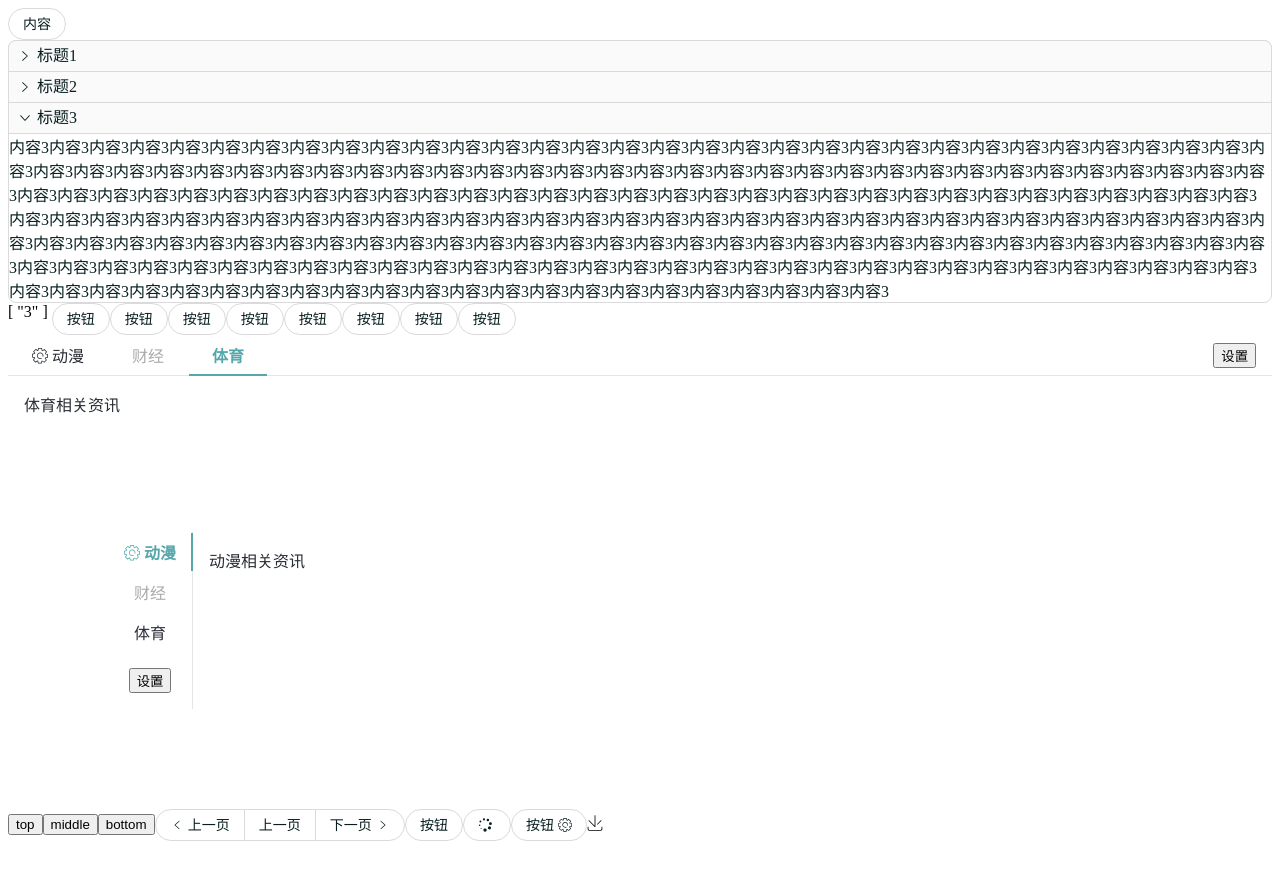
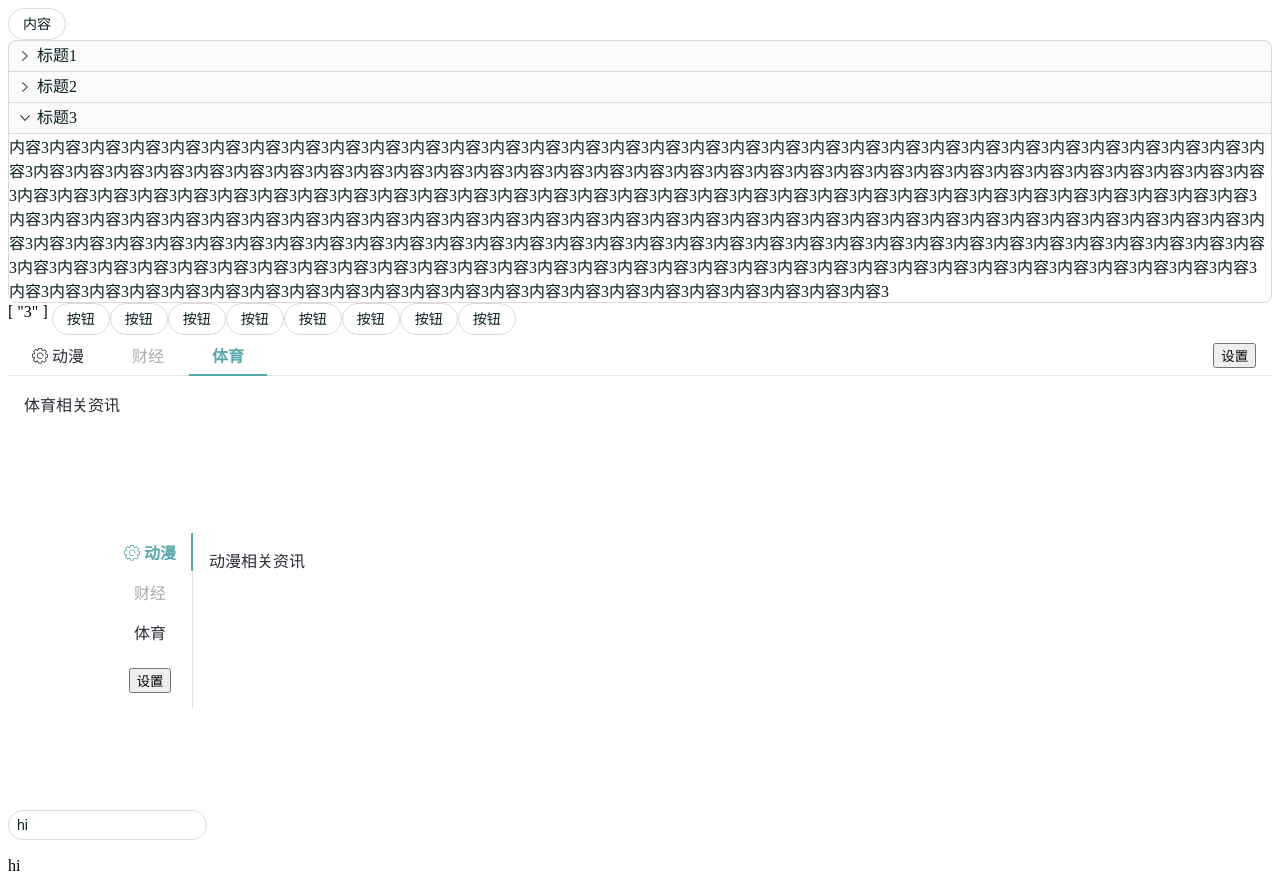
Before and after one commit to Hyuain/hais-ui-new, a Vue app: page / in a window 1280 px wide. Shown: the top 890 px of the page. Before the commit the page ends 849 px from the top, so only its background shows below. Built offline with nearby package versions, Linux system fonts and the light colour scheme.

Commit message:
调整 Input 样式

```diff
--- a/src/App.vue
+++ b/src/App.vue
@@ -104,6 +104,21 @@
       </hai-tabs>
     </div>
 
+        <div class="box">
+          <hai-input v-model="message"></hai-input>
+          <p>{{message}}</p>
+          <button @click="message+=1">+1</button>
+          <hai-input value="啧啧啧" disabled></hai-input>
+          <hai-input value="啧啧啧" readonly></hai-input>
+        </div>
+
+        <div class="box">
+          <hai-input value="啧" error="姓名不能少于两个字"></hai-input>
+        </div>
+        <div class="box">
+          <hai-input value="啧"  @focus="this.focus2"></hai-input>
+        </div>
+
     <button @click="showToast1">top</button>
     <button @click="showToast2">middle</button>
     <button @click="showToast3">bottom</button>
@@ -131,7 +146,7 @@
   import HaiIcon from '@/components/icon'
   import HaiButton from '@/components/button'
   import HaiButtonGroup from '@/components/button-group.vue'
-  // import HaiInput from '@/components/input.vue'
+  import HaiInput from '@/components/input.vue'
   // import HaiRow from '@/components/row.vue'
   // import HaiCol from '@/components/col.vue'
   // import HaiContainer from '@/components/container.vue'
@@ -157,7 +172,7 @@
       HaiIcon,
       HaiButton,
       HaiButtonGroup,
-      // HaiInput,
+      HaiInput,
       // HaiRow,
       // HaiCol,
       // HaiContainer,
--- a/src/assets/styles/default.scss
+++ b/src/assets/styles/default.scss
@@ -14,8 +14,11 @@ $color-bg-tab: #fafafa;
 $color-bg-active: #d7fbe8;
 $color-border: #dadada;
 $color-shadow: #1fab89;
+$color-disabled: #aaaaaa;
+$color-error: #ff6464;
 
-$box-shadow: 0 1px 1px $color-primary;
+$box-shadow-outer: 0 1px 1px rgba(27, 134, 104, 0.80);
+$box-shadow-inner: inset 0 1px 1px rgba(27, 134, 104, 0.80);
 $border: 1px solid $color-border;
 
 
@@ -30,6 +33,7 @@ $height-button: 32px;
 $border-radius-card: 8px;
 
 $height-title: 32px;
+$height-input: 32px;
 
 
 //$color-ex-light: #e3fdfd;
--- a/src/components/button.vue
+++ b/src/components/button.vue
@@ -61,7 +61,7 @@
     &:hover {
       color: $color-primary;
       border-color: $color-primary;
-      box-shadow: $box-shadow;
+      box-shadow: $box-shadow-outer;
     }
     &:active {
       background-color: $color-primary;
--- a/src/components/container.vue
+++ b/src/components/container.vue
@@ -7,8 +7,8 @@
 <script>
   export default {
     name: "HaiContainer",
-    data(){
-      return{
+    data() {
+      return {
         containerClass: {
           hasSider: false
         }
@@ -16,7 +16,7 @@
     },
     mounted() {
       this.$children.forEach(vm => {
-        if(vm.$options.name === 'HaiSider') {
+        if (vm.$options.name === 'HaiSider') {
           this.containerClass.hasSider = true
         }
       })
@@ -25,11 +25,12 @@
 </script>
 
 <style lang="scss" scoped>
-  .container{
+  @import "src/assets/styles/default.scss";
+  .container {
     display: flex;
     flex-direction: column;
     flex-grow: 1;
-    &.hasSider{
+    &.hasSider {
       flex-direction: row;
     }
   }
--- a/src/components/content.vue
+++ b/src/components/content.vue
@@ -11,7 +11,8 @@
 </script>
 
 <style lang="scss" scoped>
-  .content{
+  @import "src/assets/styles/default.scss";
+  .content {
     flex-grow: 1;
   }
 </style>
--- a/src/components/footer.vue
+++ b/src/components/footer.vue
@@ -11,4 +11,5 @@
 </script>
 
 <style scoped>
+  @import "src/assets/styles/default.scss";
 </style>
--- a/src/components/header.vue
+++ b/src/components/header.vue
@@ -11,4 +11,5 @@
 </script>
 
 <style scoped>
+  @import "src/assets/styles/default.scss";
 </style>
--- a/src/components/icon.vue
+++ b/src/components/icon.vue
@@ -17,6 +17,7 @@
   };
 </script>
 <style lang="scss" scoped>
+  @import "src/assets/styles/default.scss";
   .hai-icon {
     width: 1em;
     height: 1em;
--- a/src/components/input.vue
+++ b/src/components/input.vue
@@ -37,38 +37,55 @@
   }
 </script>
 <style lang="scss" scoped>
-  $font-size: 14px;
-  $input-height: 32px;
-  $text-color: #2a6c6f;
-  $border-radius: 16px;
-  $border-color: #56a7ac;
-  $border-color-hover: #2a6c6f;
-  $box-shadow-color: rgba(42, 108, 111, 0.7);
-  $color-disabled: #aaaaaa;
-  $box-shadow-color-disabled: rgba(170, 170, 170, 0.7);
-  $color-error: #ff6464;
-  $box-shadow-color-error: rgba(255, 100, 100, 0.7);
+  @import "src/assets/styles/default.scss";
   .wrapper {
-    font-size: $font-size;display: inline-flex;align-items: center;
-    height: $input-height;
+    font-size: $font-size;
+    display: inline-flex;
+    align-items: center;
+    height: $height-input;
     vertical-align: middle;
-    > :not(:last-child) {margin-right: .5em;}
+    > :not(:last-child) {
+      margin-right: .5em;
+    }
     > input {
       transition: all .2s;
-      height: $input-height - 2px;padding: 0 8px;font-size: inherit;color: $text-color;
-      border: 1px solid $border-color;border-radius: $border-radius;
-      &:hover {border-color: $border-color-hover;}
-      &:focus {box-shadow: inset 0 1px 1px $box-shadow-color;outline: none;}
-      &[disabled], &[readonly] {border-color: $color-disabled;color: $color-disabled;cursor: not-allowed;}
-      &[readonly]:focus {box-shadow: inset 0 1px 1px $box-shadow-color-disabled;}
+      height: $height-input - 2px;
+      padding: 0 8px;
+      font-size: inherit;
+      color: $color-text;
+      border: $border;
+      border-radius: $border-radius;
+      &:hover {
+        border-color: $color-primary;
+      }
+      &:focus {
+        border-color: $color-primary;
+        box-shadow: $box-shadow-inner;
+        outline: none;
+      }
+      &[disabled], &[readonly] {
+        border-color: $color-disabled;
+        color: $color-disabled;
+        cursor: not-allowed;
+      }
+      &[readonly]:focus {
+        box-shadow: inset 0 1px 1px $color-disabled;
+      }
     }
     &.error {
       > input {
-        border-color: $color-error; color: $color-error;
-        &:focus {box-shadow: inset 0 1px 1px $box-shadow-color-error;}
+        border-color: $color-error;
+        color: $color-error;
+        &:focus {
+          box-shadow: inset 0 1px 1px $color-error;
+        }
       }
     }
-    .icon-error {fill: $color-error;}
-    .message-error {color: $color-error;}
+    .icon-error {
+      fill: $color-error;
+    }
+    .message-error {
+      color: $color-error;
+    }
   }
 </style>
```
